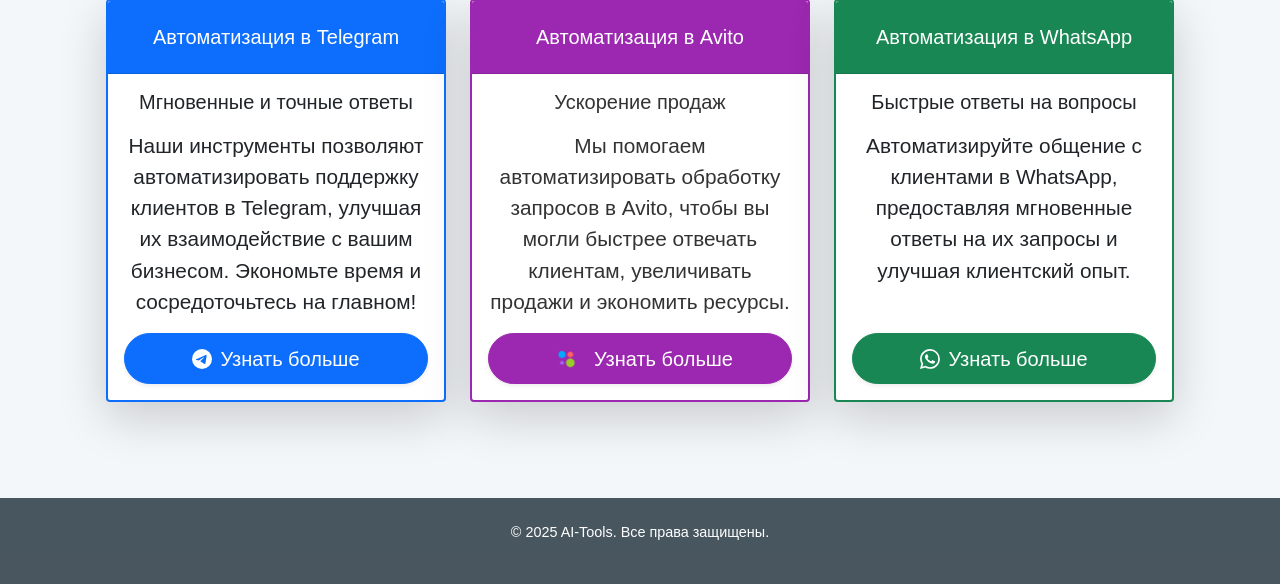
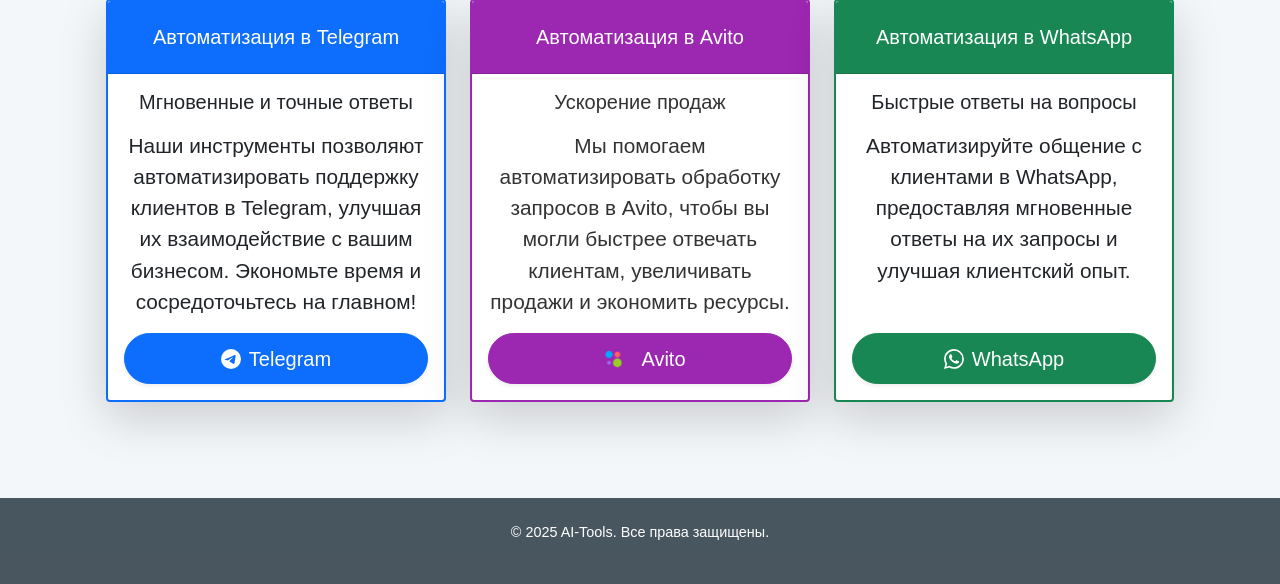
Before and after one commit to Narek12345/AI-Tools, a Django app: page / in a window 1280 px wide. Shown: the part 1478-2062 px from the top of the page. Run offline with Django 5.2, Linux system fonts and the light colour scheme.

Commit message:
Removed the id from the Telegram button, also changed the text of the card buttons.

```diff
--- a/core_app/templates/core_app/home.html
+++ b/core_app/templates/core_app/home.html
@@ -82,7 +82,7 @@
             					<svg xmlns="http://www.w3.org/2000/svg" width="20" height="20" fill="currentColor" class="bi bi-shop" viewBox="0 0 16 16">
               						<path d="M16 8A8 8 0 1 1 0 8a8 8 0 0 1 16 0zM8.287 5.906c-.778.324-2.334.994-4.666 2.01-.378.15-.577.298-.595.442-.03.243.275.339.69.47l.175.055c.408.133.958.288 1.243.294.26.006.549-.1.868-.32 2.179-1.471 3.304-2.214 3.374-2.23.05-.012.12-.026.166.016.047.041.042.12.037.141-.03.129-1.227 1.241-1.846 1.817-.193.18-.33.307-.358.336a8.154 8.154 0 0 1-.188.186c-.38.366-.664.64.015 1.088.327.216.589.393.85.571.284.194.568.387.936.629.093.06.183.125.27.187.331.236.63.448.997.414.214-.02.435-.22.547-.82.265-1.417.786-4.486.906-5.751a1.426 1.426 0 0 0-.013-.315.337.337 0 0 0-.114-.217.526.526 0 0 0-.31-.093c-.3.005-.763.166-2.984 1.09z"/>
             					</svg>
-            					Узнать больше
+            					Telegram
           					</a>
 						</div>
 					</div>
@@ -102,7 +102,7 @@
       						</p>
       						<a href="#" class="btn btn-purple btn-avito btn-lg mt-auto d-flex align-items-center justify-content-center gap-2 shadow-sm rounded-pill" style="padding: 0.6rem 1.5rem; transition: all 0.3s ease;">
         						<img src="{% static 'core_app/images/mini_avito_icon.png' %}" alt="Avito" style="height: 1.5rem; width: auto;">
-        						Узнать больше
+        						Avito
       						</a>
     					</div>
   					</div>
@@ -124,7 +124,7 @@
             					<svg xmlns="http://www.w3.org/2000/svg" width="20" height="20" fill="currentColor" class="bi bi-shop" viewBox="0 0 16 16">
               						<path d="M13.601 2.326A7.85 7.85 0 0 0 7.994 0C3.627 0 .068 3.558.064 7.926c0 1.399.366 2.76 1.057 3.965L0 16l4.204-1.102a7.9 7.9 0 0 0 3.79.965h.004c4.368 0 7.926-3.558 7.93-7.93A7.9 7.9 0 0 0 13.6 2.326zM7.994 14.521a6.6 6.6 0 0 1-3.356-.92l-.24-.144-2.494.654.666-2.433-.156-.251a6.56 6.56 0 0 1-1.007-3.505c0-3.626 2.957-6.584 6.591-6.584a6.56 6.56 0 0 1 4.66 1.931 6.56 6.56 0 0 1 1.928 4.66c-.004 3.639-2.961 6.592-6.592 6.592m3.615-4.934c-.197-.099-1.17-.578-1.353-.646-.182-.065-.315-.099-.445.099-.133.197-.513.646-.627.775-.114.133-.232.148-.43.05-.197-.1-.836-.308-1.592-.985-.59-.525-.985-1.175-1.103-1.372-.114-.198-.011-.304.088-.403.087-.088.197-.232.296-.346.1-.114.133-.198.198-.33.065-.134.034-.248-.015-.347-.05-.099-.445-1.076-.612-1.47-.16-.389-.323-.335-.445-.34-.114-.007-.247-.007-.38-.007a.73.73 0 0 0-.529.247c-.182.198-.691.677-.691 1.654s.71 1.916.81 2.049c.098.133 1.394 2.132 3.383 2.992.47.205.84.326 1.129.418.475.152.904.129 1.246.08.38-.058 1.171-.48 1.338-.943.164-.464.164-.86.114-.943-.049-.084-.182-.133-.38-.232"/>
             					</svg>
-            					Узнать больше
+            					WhatsApp
           					</a>
 						</div>
 					</div>
```
